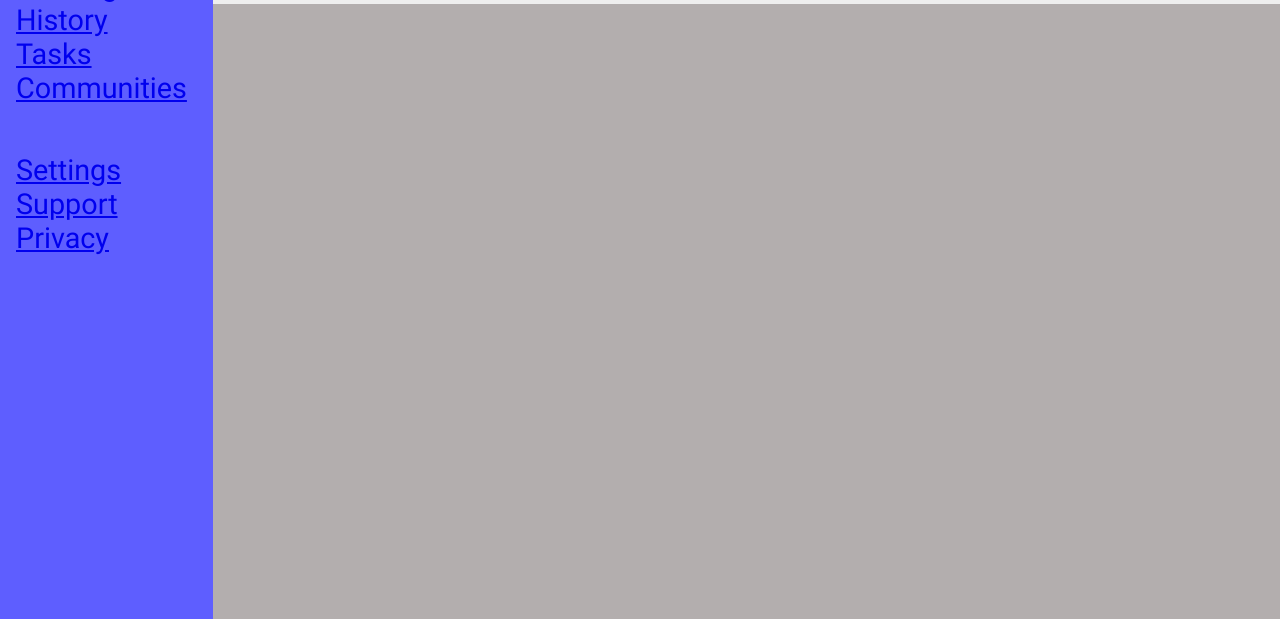
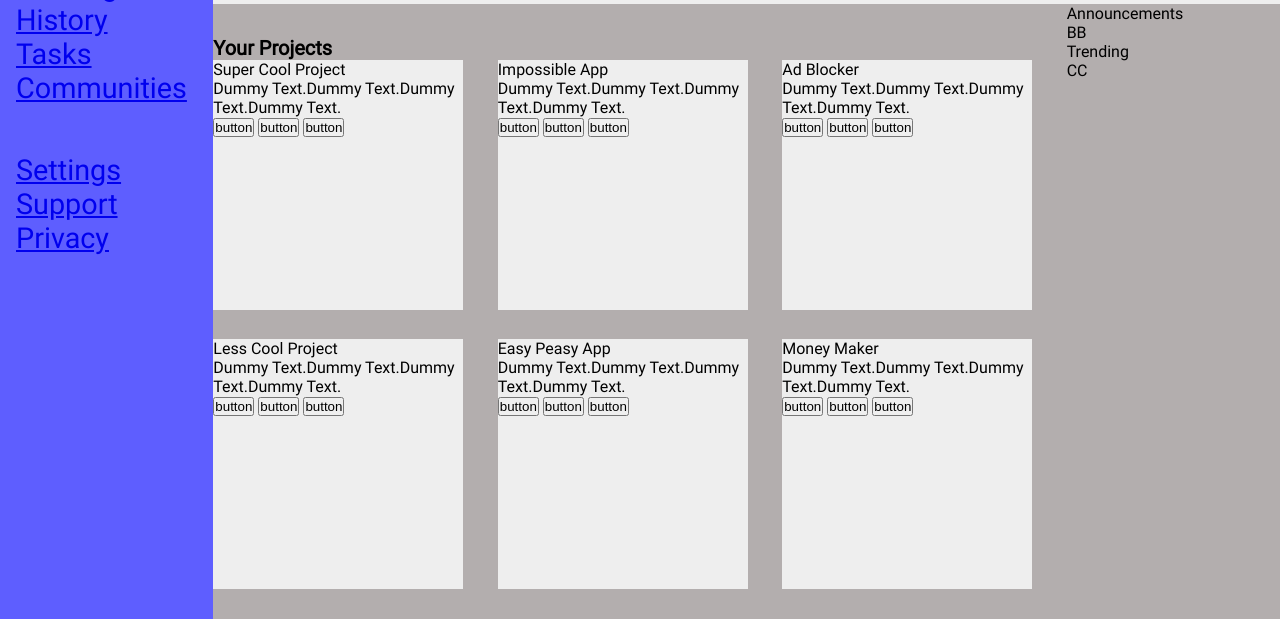
Before and after one commit to myinan/admin-dashboard, a plain HTML site: page index-2.html in a window 1280 px wide. Shown: the part 181-800 px from the top of the page. Drawn offline with Linux system fonts and the light colour scheme.

Commit message:
Main layout

```diff
--- a/index-2.html
+++ b/index-2.html
@@ -50,6 +50,68 @@
         </div>
 
         <div class="main">
+            <div class="main-left-section">
+                <div class="heading-pro">Your Projects</div>
+                <div class="projects">
+                        <div class="project">
+                            <p>Super Cool Project</p>
+                            <p>Dummy Text.Dummy Text.Dummy Text.Dummy Text.</p>
+                            <button>button</button>
+                            <button>button</button>
+                            <button>button</button>
+                        </div>
+                        <div class="project">
+                            <p>Impossible App</p>
+                            <p>Dummy Text.Dummy Text.Dummy Text.Dummy Text.</p>
+                            <button>button</button>
+                            <button>button</button>
+                            <button>button</button>
+                        </div>
+                        <div class="project">
+                            <p>Ad Blocker</p>
+                            <p>Dummy Text.Dummy Text.Dummy Text.Dummy Text.</p>
+                            <button>button</button>
+                            <button>button</button>
+                            <button>button</button>
+                        </div>
+                        <div class="project">
+                            <p>Less Cool Project</p>
+                            <p>Dummy Text.Dummy Text.Dummy Text.Dummy Text.</p>
+                            <button>button</button>
+                            <button>button</button>
+                            <button>button</button>
+                        </div>
+                        <div class="project">
+                            <p>Easy Peasy App</p>
+                            <p>Dummy Text.Dummy Text.Dummy Text.Dummy Text.</p>
+                            <button>button</button>
+                            <button>button</button>
+                            <button>button</button>
+                        </div>
+                        <div class="project">
+                            <p>Money Maker</p>
+                            <p>Dummy Text.Dummy Text.Dummy Text.Dummy Text.</p>
+                            <button>button</button>
+                            <button>button</button>
+                            <button>button</button>
+                        </div>
+                </div>
+            </div>
+
+            <div class="main-right-section">
+                <div class="main-ann">
+                    <div class="heading-ann">Announcements</div>
+                    <div class="announcements">
+                        BB
+                    </div>
+                </div>
+                <div class="main-trend">
+                    <div class="heading-trend">Trending</div>
+                    <div class="trending">
+                        CC
+                    </div>
+                </div>
+            </div>
 
         </div>
     </div>
--- a/style-2.css
+++ b/style-2.css
@@ -128,4 +128,31 @@ body {
 .main {
     grid-row: 2 / 3;
     background-color: var(--main-gray);
+    display: grid;
+    grid-template-columns: 4fr 1fr;
 }
+
+.main-left-section {
+    display: grid;
+    grid-template-rows: 1fr 10fr;
+}
+
+.main-left-section .heading-pro {
+    align-self: end;
+    justify-self: start;
+    font-family: inherit;
+    font-size: 20px;
+    font-weight: bold;
+
+}
+
+.main .projects {
+    display: grid;
+    grid-template-columns: repeat(auto-fit, minmax(250px, 1fr));
+}
+
+.main .projects > div {
+    width: 250px;
+    height: 250px;
+    background-color: var(--header-white);
+}
```
